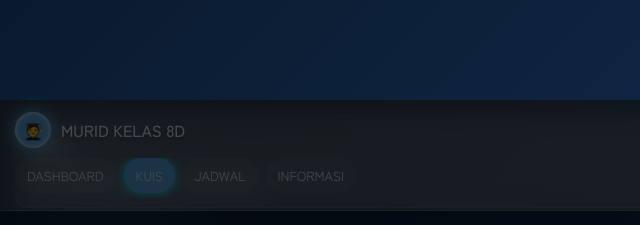
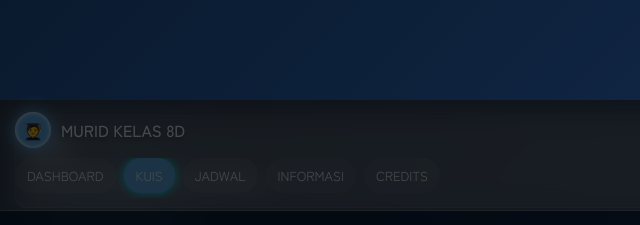
Before and after one commit to Anymous-cpu/E-learning-8D-by-Fathan, a plain HTML site: page kuis.html in a window 1280 px wide. Shown: the top 225 px of the page, 0-640 px from the left. Drawn offline with Linux system fonts and the light colour scheme.

Commit message:
Update kuis.html

```diff
--- a/kuis.html
+++ b/kuis.html
@@ -413,6 +413,7 @@
             <a href="kuis.html" class="nav-link active">KUIS</a>
             <a href="jadwal.html" class="nav-link">JADWAL</a>
             <a href="pengumuman.html" class="nav-link">INFORMASI</a>
+            <a href="credit-murid.html" class="nav-link"> CREDITS</a>
         </div>
     </nav>
 
```
